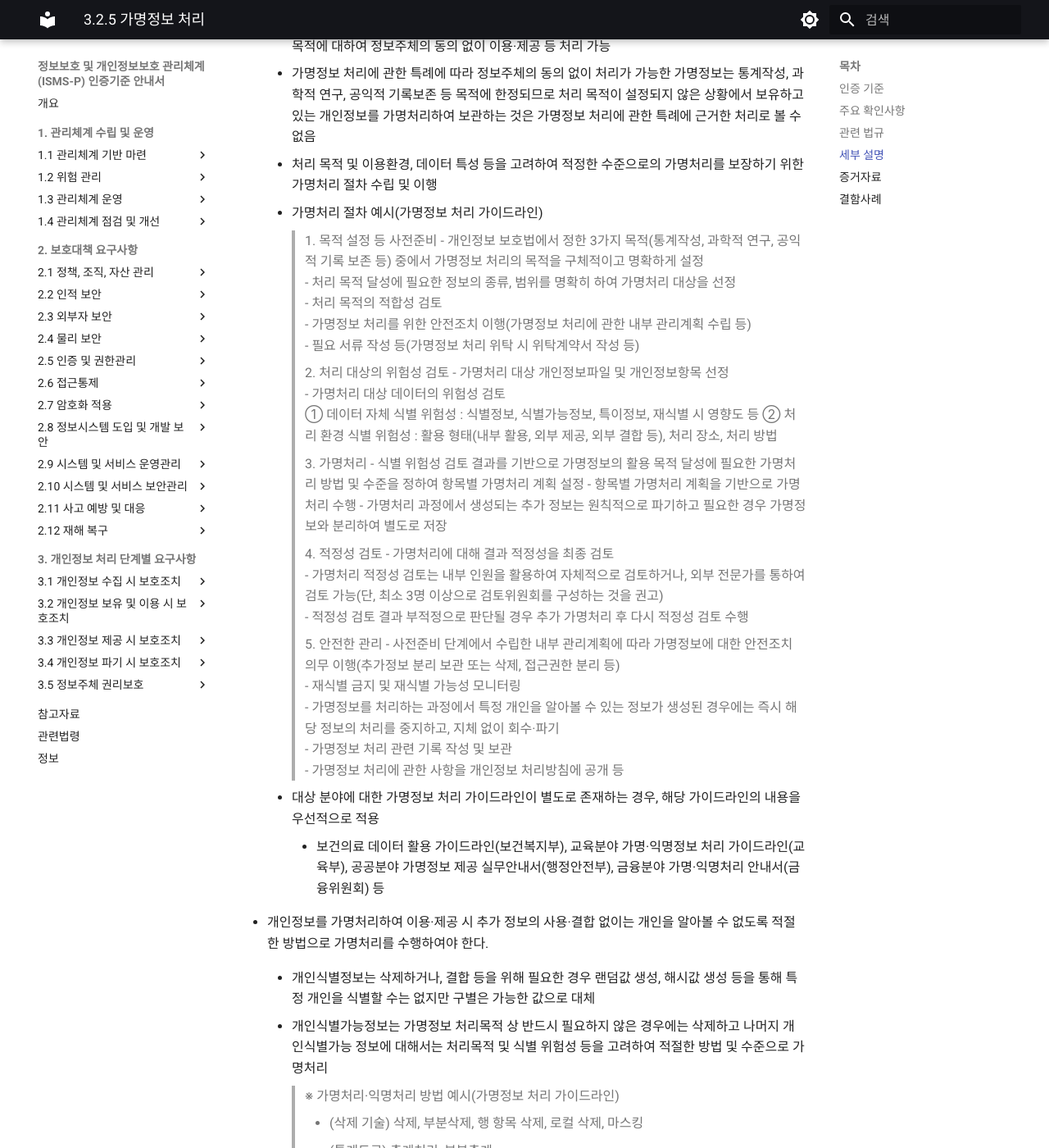
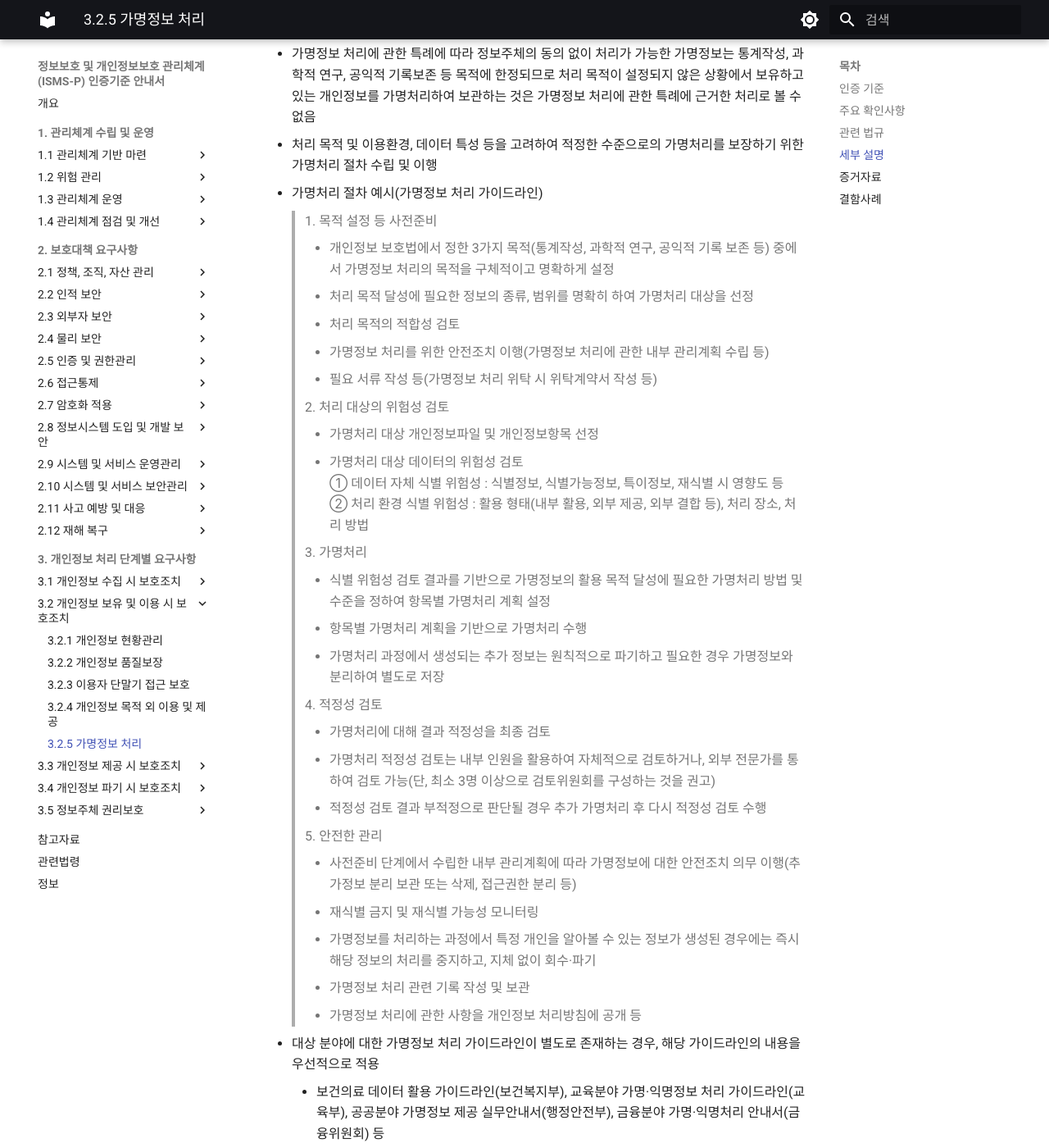
Before and after one commit to TouchstoneDocs/isms-docs, an MkDocs documentation site: the page built from docs/3. 개인정보 처리 단계별 요구사항/3.2 개인정보 보유 및 이용 시 보호조치/3.2.5 가명정보 처리.md, in a window 1280 px wide and 1400 px high, scrolled down 1170 px. Shown: the whole window at 82% size. Built offline with MkDocs 1.6.1 and Material for MkDocs 9.7.7, drawn with Linux system fonts in a browser that asks for light colours; old or Windows-style settings are respelled for this version of MkDocs; some of the changed text lies outside the part shown.

Commit message:
개정 반영

```diff
--- a/docs/3. 개인정보 처리 단계별 요구사항/3.2 개인정보 보유 및 이용 시 보호조치/3.2.5 가명정보 처리.md
+++ b/docs/3. 개인정보 처리 단계별 요구사항/3.2 개인정보 보유 및 이용 시 보호조치/3.2.5 가명정보 처리.md
@@ -7,15 +7,10 @@
 ## 주요 확인사항
 
 - 가명정보를 처리하는 경우 목적 제한, 가명처리 방법 및 기준, 적정성 검토, 재식별 금지 및 재식별 발생 시 조치사항 등 가명정보를 적정하게 처리하기 위한 절차를 수립하고 있는가?
-
 - 개인정보를 가명처리하여 이용·제공 시 추가 정보의 사용·결합 없이는 개인을 알아볼 수 없도록 적정한 수준으로 가명처리를 수행하고 있는가?
-
 - 다른 개인정보처리자와 가명정보를 결합하는 경우 결합전문기관 또는 데이터전문기관을 통해 결합하고 있는가?
-
 - 가명정보를 처리하는 경우 추가 정보를 삭제 또는 별도로 분리하여 보관·관리, 관련 기록의 작성·보관 등 안전성 확보에 필요한 기술적·관리적 및 물리적 조치를 하고 있는가?
-
 - 가명정보 처리목적 등을 고려하여 가명정보의 처리 기간을 적정한 기간으로 정하고 있으며, 해당 기간이 경과한 경우 지체 없이 파기하고 있는가?
-
 - 개인정보를 익명처리하는 경우 시간·비용·기술 등을 합리적으로 고려할 때 다른 정보를 사용하여도 더 이상 특정 개인을 알아볼 수 없도록 적정한 수준으로 익명처리하고 있는가?
 
 ## 관련 법규
@@ -25,20 +20,15 @@
 ## 세부 설명
 
 - 가명정보를 처리하는 경우 목적 제한, 가명처리 방법 및 기준, 적정성 검토, 재식별 금지 및 재식별 발생 시 조치사항 등 가명정보를 적정하게 처리하기 위한 절차를 수립·이행하여야 한다.
-
     - ʻ가명처리ʼ란 개인정보의 일부를 삭제하거나 일부 또는 전부를 대체하는 등의 방법으로 추가 정보가 없이는 특정 개인을 알아볼 수 없도록 처리하는 것을 말함
-
     - ʻ가명정보ʼ란 개인정보를 가명처리함으로써 원래의 상태로 복원하기 위한 추가 정보의 사용·결합 없이는 특정 개인을 알아볼 수 없는 정보로서 개인정보의 범주에 포함됨
-
     - 가명정보는 가명정보 처리에 관한 특례에 따라 통계작성, 과학적 연구, 공익적 기록보존 등 3가지 목적에 대하여 정보주체의 동의 없이 이용·제공 등 처리 가능
-
     - 가명정보 처리에 관한 특례에 따라 정보주체의 동의 없이 처리가 가능한 가명정보는 통계작성, 과학적 연구, 공익적 기록보존 등 목적에 한정되므로 처리 목적이 설정되지 않은 상황에서 보유하고 있는 개인정보를 가명처리하여 보관하는 것은 가명정보 처리에 관한 특례에 근거한 처리로 볼 수 없음
-
     - 처리 목적 및 이용환경, 데이터 특성 등을 고려하여 적정한 수준으로의 가명처리를 보장하기 위한 가명처리 절차 수립 및 이행
-
     - 가명처리 절차 예시(가명정보 처리 가이드라인)
     >
     > 1\. 목적 설정 등 사전준비
+    >
     > - 개인정보 보호법에서 정한 3가지 목적(통계작성, 과학적 연구, 공익적 기록 보존 등) 중에서 가명정보 처리의 목적을 구체적이고 명확하게 설정
     > - 처리 목적 달성에 필요한 정보의 종류, 범위를 명확히 하여 가명처리 대상을 선정
     > - 처리 목적의 적합성 검토
@@ -46,36 +36,36 @@
     > - 필요 서류 작성 등(가명정보 처리 위탁 시 위탁계약서 작성 등)
     >
     > 2\. 처리 대상의 위험성 검토
+    >
     > - 가명처리 대상 개인정보파일 및 개인정보항목 선정
     > - 가명처리 대상 데이터의 위험성 검토
-    > ① 데이터 자체 식별 위험성 : 식별정보, 식별가능정보, 특이정보, 재식별 시 영향도 등
-    > ② 처리 환경 식별 위험성 : 활용 형태(내부 활용, 외부 제공, 외부 결합 등), 처리 장소, 처리 방법
+    >   ① 데이터 자체 식별 위험성 : 식별정보, 식별가능정보, 특이정보, 재식별 시 영향도 등
+    >   ② 처리 환경 식별 위험성 : 활용 형태(내부 활용, 외부 제공, 외부 결합 등), 처리 장소, 처리 방법
     >
     > 3\. 가명처리
+    >
     > - 식별 위험성 검토 결과를 기반으로 가명정보의 활용 목적 달성에 필요한 가명처리 방법 및 수준을 정하여 항목별 가명처리 계획 설정
     > - 항목별 가명처리 계획을 기반으로 가명처리 수행
     > - 가명처리 과정에서 생성되는 추가 정보는 원칙적으로 파기하고 필요한 경우 가명정보와 분리하여 별도로 저장
     >
     > 4\. 적정성 검토
+    >
     > - 가명처리에 대해 결과 적정성을 최종 검토
     > - 가명처리 적정성 검토는 내부 인원을 활용하여 자체적으로 검토하거나, 외부 전문가를 통하여 검토 가능(단, 최소 3명 이상으로 검토위원회를 구성하는 것을 권고)
     > - 적정성 검토 결과 부적정으로 판단될 경우 추가 가명처리 후 다시 적정성 검토 수행
     >
     > 5\. 안전한 관리
+    >
     > - 사전준비 단계에서 수립한 내부 관리계획에 따라 가명정보에 대한 안전조치 의무 이행(추가정보 분리 보관 또는 삭제, 접근권한 분리 등)
     > - 재식별 금지 및 재식별 가능성 모니터링
     > - 가명정보를 처리하는 과정에서 특정 개인을 알아볼 수 있는 정보가 생성된 경우에는 즉시 해당 정보의 처리를 중지하고, 지체 없이 회수·파기
     > - 가명정보 처리 관련 기록 작성 및 보관
     > - 가명정보 처리에 관한 사항을 개인정보 처리방침에 공개 등
-
     - 대상 분야에 대한 가명정보 처리 가이드라인이 별도로 존재하는 경우, 해당 가이드라인의 내용을 우선적으로 적용
-
         - 보건의료 데이터 활용 가이드라인(보건복지부), 교육분야 가명·익명정보 처리 가이드라인(교육부), 공공분야 가명정보 제공 실무안내서(행정안전부), 금융분야 가명·익명처리 안내서(금융위원회) 등
 
 - 개인정보를 가명처리하여 이용·제공 시 추가 정보의 사용·결합 없이는 개인을 알아볼 수 없도록 적절한 방법으로 가명처리를 수행하여야 한다.
-
     - 개인식별정보는 삭제하거나, 결합 등을 위해 필요한 경우 랜덤값 생성, 해시값 생성 등을 통해 특정 개인을 식별할 수는 없지만 구별은 가능한 값으로 대체
-
     - 개인식별가능정보는 가명정보 처리목적 상 반드시 필요하지 않은 경우에는 삭제하고 나머지 개인식별가능 정보에 대해서는 처리목적 및 식별 위험성 등을 고려하여 적절한 방법 및 수준으로 가명처리
     >
     > ※ 가명처리·익명처리 방법 예시(가명정보 처리 가이드라인)
@@ -96,64 +86,59 @@
     - 가명정보 결합 절차(가명정보 처리 가이드라인)
     >
     > 1\. 결합신청
+    >
     > - 결합신청자는 신청자 간 결합신청에 필요한 사항의 협의, 결합신청서 작성 등 가명정보 결합에 필요한 사전 준비사항을 확인하고 결합전문기관에 결합을 신청
     > - 모의결합, 결합률 확인, 가명정보 추출 등 선택 가능
     >
     > 2\. 결합 및 추가처리
+    >
     > - 가명정보를 제공하는 결합신청자는 결합키관리기관으로부터 결합키 생성에 이용되는 정보(Salt값)를 수신하여 결합키를 생성하고 결합신청 시 선택한 모의결합, 결합률 확인, 가명정보 추출 등이 완료되면 결합에 필요한 정보를 각 기관에 전송
     >
     > 3\. 반출 및 활용
+    >
     > - 결합정보 또는 분석결과 등을 반출하려는 경우 결합전문기관에 반출을 신청
     >
     > 4\. 안전한 관리
+    >
     > - 결합정보를 이용하는 결합신청자는 반출한 결합정보(이하 반출정보)를 당초 결합신청서 및 반출신청서에 기재한 목적에 따라 처리하고 안전조치 의무 등을 준수
 
 - 가명정보를 처리하는 경우 추가 정보를 삭제 또는 별도로 분리하여 보관·관리하고 관련 기록을 작성·보관 등 안전성 확보에 필요한 기술적·관리적·물리적 조치를 하여야 한다.
-
     - (관리적 보호조치) 가명정보 및 추가 정보를 안전하게 관리하기 위한 내부 관리계획의 수립·시행, 가명정보 처리업무 수탁자에 대한 관리·감독, 가명정보 처리업무 위탁 및 제3자 제공 시 계약서 상 재식별 금지 등의 조항 포함, 가명정보 처리와 관련된 개인정보 처리방침의 수립 및 공개, 가명정보 보호에 관한 교육 등의 조치
     >
     > ※ 가명정보 처리업무 위탁계약서에 포함되어야 할 사항(예시)
-    > 1\. 위탁업무 수행 목적 외 처리금지
-    > 2\. 가명정보의 안전조치 사항
-    > 3\. 위탁업무의 목적 및 범위
-    > 4\. 재위탁 제한
-    > 5\. 관리·감독에 관한 사항
-    > 6\. 수탁자가 준수하여야 할 의무 위반시 손해배상 등 책임에 관한 사항
-    > 7\. 재식별 금지
-    > 8\. 재식별 위험 발생 시 통지
-
+    > 1. 위탁업무 수행 목적 외 처리금지
+    > 2. 가명정보의 안전조치 사항
+    > 3. 위탁업무의 목적 및 범위
+    > 4. 재위탁 제한
+    > 5. 관리·감독에 관한 사항
+    > 6. 수탁자가 준수하여야 할 의무 위반시 손해배상 등 책임에 관한 사항
+    > 7. 재식별 금지
+    > 8. 재식별 위험 발생 시 통지
     - (기술적 보호조치) 추가 정보의 분리보관 또는 삭제, 가명정보 및 추가 정보에 대한 접근권한의 분리, 가명정보 처리 관련 기록의 작성·보관 등의 조치
     >
     > ★ 가명정보 처리 관련 기록에 포함되어야 할 사항([🔗개인정보 보호법 시행령][개인정보 보호법 시행령 제29조의5]{target=_blank} [🔗제29조의5][개인정보 보호법 시행령 제29조의5 부분]{target=_blank}제2항)
-    > 1\. 가명정보 처리의 목적
-    > 2\. 가명처리한 개인정보의 항목
-    > 3\. 가명정보의 이용내역
-    > 4\. 제3자 제공 시 제공받는 자
-    > 5\. 가명정보의 처리 기간(법 제28조의4제2항에 따라 처리 기간을 별도로 정한 경우에 한한다)
-    > 6\. 그 밖에 가명정보의 처리 내용을 관리하기 위하여 보호위원회가 필요하다고 인정하여 고시하는 사항
+    > 1. 가명정보 처리의 목적
+    > 2. 가명처리한 개인정보의 항목
+    > 3. 가명정보의 이용내역
+    > 4. 제3자 제공 시 제공받는 자
+    > 5. 가명정보의 처리 기간(법 제28조의4제2항에 따라 처리 기간을 별도로 정한 경우에 한한다)
+    > 6. 그 밖에 가명정보의 처리 내용을 관리하기 위하여 보호위원회가 필요하다고 인정하여 고시하는 사항
     > ※ 가명정보 처리 관련 기록은 가명정보를 파기한 날로부터 3년 이상 보관
-
     - (물리적 보호조치) 가명정보 또는 추가 정보를 전산실이나 자료보관실에 보관하는 경우 비인가자의 접근으로부터 보호하기 위하여 출입 통제 등의 절차 수립·이행 등
-
     - (기타 보호조치) 가명정보도 개인정보에 해당되므로 개인정보 보호법 제29조에 따른 개인정보의 안전성 확보조치 기준 이행, 특정 개인을 알아보기 위한 목적으로의 가명처리 금지 등
-
     - (재식별 모니터링 등) 가명정보를 처리하는 과정에서 특정 개인을 알아볼 수 있는 정보가 생성된 경우 즉시 해당 정보의 처리를 중지하고 지체 없이 회수·파기 조치 등
 
 - 가명정보 처리목적 등을 고려하여 가명정보의 처리 기간을 적정한 기간으로 정하고, 해당 기간이 경과한 경우 지체 없이 파기하여야 한다.
-
     - 가명정보의 처리 기간은 가명정보 처리 목적을 달성하기 위해 필요한 기간으로 적정하게 설정
-
     - 가명정보의 처리 기간이 경과한 경우 지체 없이 파기
 
 - 개인정보를 익명처리하는 경우 시간·비용·기술 등을 합리적으로 고려할 때 다른 정보를 사용하여도 더 이상 특정 개인을 알아볼 수 없도록 적정한 수준으로 익명처리 하여야 한다.
-
     - ʻ익명정보ʼ란 시간·비용·기술 등을 합리적으로 고려할 때 다른 정보를 사용하여도 더 이상 개인을 알아볼 수 없는 정보를 말함
     >
     > ★ [참고] 개인정보 보호법 제58조의2(적용 예외)
+    >
     > - 이 법은 시간·비용·기술 등을 합리적으로 고려할 때 다른 정보를 사용하여도 더 이상 개인을 알아볼 수 없는 정보에는 적용하지 아니한다.
-
     - 익명처리를 하는 경우 개인식별정보는 삭제되어야 하며, 개인식별가능정보는 익명처리 방법을 복합적으로 활용하여 적정한 수준으로 익명처리하여야 함
-
     - 익명처리의 적정성을 보장하기 위하여 내·외부 전문가로 구성된 검토위원회 구성 등 익명처리 적정성 검토 절차를 수립하여 이행할 수 있음
 
 ## 증거자료
--- a/mkdocs.yml
+++ b/mkdocs.yml
@@ -126,15 +126,15 @@
         - '3.1.2 개인정보 수집 제한': '3. 개인정보 처리 단계별 요구사항\3.1 개인정보 수집 시 보호조치\3.1.2 개인정보 수집 제한.md'
         - '3.1.3 주민등록번호 처리 제한': '3. 개인정보 처리 단계별 요구사항\3.1 개인정보 수집 시 보호조치\3.1.3 주민등록번호 처리 제한.md'
         - '3.1.4 민감정보 및 고유식별정보의 처리 제한': '3. 개인정보 처리 단계별 요구사항\3.1 개인정보 수집 시 보호조치\3.1.4 민감정보 및 고유식별정보의 처리 제한.md'
-        - '3.1.5 간접수집 보호조치': '3. 개인정보 처리 단계별 요구사항\3.1 개인정보 수집 시 보호조치\3.1.5 간접수집 보호조치.md'
+        - '3.1.5 개인정보 간접수집': '3. 개인정보 처리 단계별 요구사항\3.1 개인정보 수집 시 보호조치\3.1.5 개인정보 간접수집.md'
         - '3.1.6 영상정보처리기기 설치·운영': '3. 개인정보 처리 단계별 요구사항\3.1 개인정보 수집 시 보호조치\3.1.6 영상정보처리기기 설치·운영.md'
         - '3.1.7 마케팅 목적의 개인정보 수집∙이용': '3. 개인정보 처리 단계별 요구사항\3.1 개인정보 수집 시 보호조치\3.1.7 마케팅 목적의 개인정보 수집∙이용.md'
       - '3.2 개인정보 보유 및 이용 시 보호조치':
         - '3.2.1 개인정보 현황관리': '3. 개인정보 처리 단계별 요구사항\3.2 개인정보 보유 및 이용 시 보호조치\3.2.1 개인정보 현황관리.md'
         - '3.2.2 개인정보 품질보장': '3. 개인정보 처리 단계별 요구사항\3.2 개인정보 보유 및 이용 시 보호조치\3.2.2 개인정보 품질보장.md'
-        - '3.2.3 개인정보 표시제한 및 이용 시 보호조치': '3. 개인정보 처리 단계별 요구사항\3.2 개인정보 보유 및 이용 시 보호조치\3.2.3 개인정보 표시제한 및 이용 시 보호조치.md'
-        - '3.2.4 이용자 단말기 접근 보호': '3. 개인정보 처리 단계별 요구사항\3.2 개인정보 보유 및 이용 시 보호조치\3.2.4 이용자 단말기 접근 보호.md'
-        - '3.2.5 개인정보 목적 외 이용 및 제공': '3. 개인정보 처리 단계별 요구사항\3.2 개인정보 보유 및 이용 시 보호조치\3.2.5 개인정보 목적 외 이용 및 제공.md'
+        - '3.2.3 이용자 단말기 접근 보호': '3. 개인정보 처리 단계별 요구사항\3.2 개인정보 보유 및 이용 시 보호조치\3.2.3 이용자 단말기 접근 보호.md'
+        - '3.2.4 개인정보 목적 외 이용 및 제공': '3. 개인정보 처리 단계별 요구사항\3.2 개인정보 보유 및 이용 시 보호조치\3.2.4 개인정보 목적 외 이용 및 제공.md'
+        - '3.2.5 가명정보 처리': '3. 개인정보 처리 단계별 요구사항\3.2 개인정보 보유 및 이용 시 보호조치\3.2.5 가명정보 처리.md'
       - '3.3 개인정보 제공 시 보호조치':
         - '3.3.1 개인정보 제3자 제공': '3. 개인정보 처리 단계별 요구사항\3.3 개인정보 제공 시 보호조치\3.3.1 개인정보 제3자 제공.md'
         - '3.3.2 업무 위탁에 따른 정보주체 고지': '3. 개인정보 처리 단계별 요구사항\3.3 개인정보 제공 시 보호조치\3.3.2 업무 위탁에 따른 정보주체 고지.md'
```
Also changed, not shown: docs/3. 개인정보 처리 단계별 요구사항/3.3 개인정보 제공 시 보호조치/3.3.1 개인정보 제3자 제공.md (+9 -11 lines), docs/index.md (+4 -4 lines).
